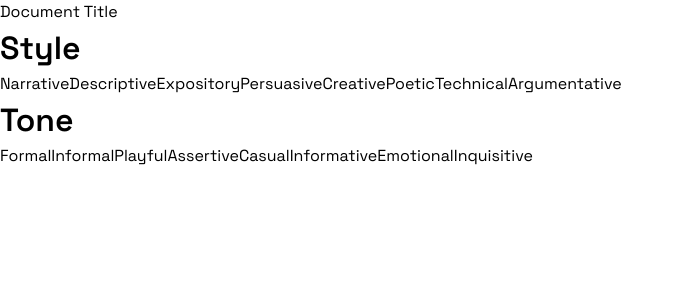
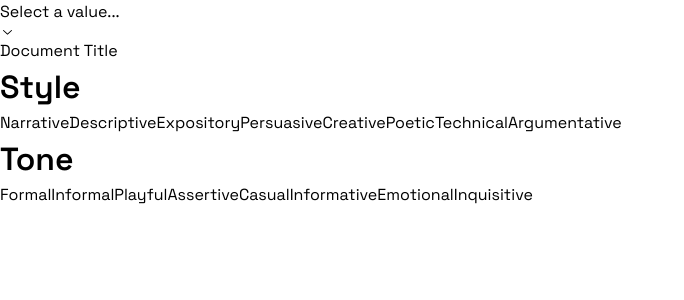
Before and after one commit to jasonxyang/scrapbook, a Next.js app: page / in a window 1280 px wide. Shown: the top 300 px of the page, without its empty margins (0-684 px from the left). Built offline with nearby package versions, Linux system fonts and the light colour scheme.

Commit message:
chore: add document type select

```diff
--- /dev/null
+++ b/components/DocumentTypeSelect.tsx
@@ -0,0 +1,28 @@
+import { DOCUMENT_TYPES } from "@/types";
+import { memo, useMemo } from "react";
+import Select, { SelectItemProps } from "./generic/Select";
+import { useRecoilState } from "recoil";
+import documentTypeAtom from "@/recoil/documentType";
+
+const DocumentTypeSelect = () => {
+  const [currentDocumentType, setCurrentDocumentType] =
+    useRecoilState(documentTypeAtom);
+  const items = useMemo((): SelectItemProps[] => {
+    return DOCUMENT_TYPES.map((documentType) => {
+      return {
+        value: documentType,
+        label: documentType,
+      };
+    });
+  }, []);
+  return (
+    <Select
+      value={currentDocumentType as string}
+      onValueChange={setCurrentDocumentType as (value: string) => void}
+      items={items}
+      itemType="item"
+    />
+  );
+};
+
+export default memo(DocumentTypeSelect);
--- a/components/generic/Checkbox.tsx
+++ b/components/generic/Checkbox.tsx
@@ -1,4 +1,5 @@
 import { Root, Indicator } from "@radix-ui/react-checkbox";
+import { CheckIcon } from "@radix-ui/react-icons";
 import { memo } from "react";
 
 type CheckboxProps = {
@@ -19,7 +20,9 @@ const Checkbox = ({
       onCheckedChange={onCheckedChange}
       defaultChecked={defaultChecked}
     >
-      <Indicator />
+      <Indicator>
+        <CheckIcon />
+      </Indicator>
       {label && <span>{label}</span>}
     </Root>
   );
--- a/components/generic/Input.tsx
+++ b/components/generic/Input.tsx
@@ -1,6 +1,5 @@
 import {
   ChangeEvent,
-  ChangeEventHandler,
   InputHTMLAttributes,
   forwardRef,
   memo,
@@ -10,17 +9,19 @@ import {
 type TextInputProps = {
   value: string;
   onValueChange: (value: string) => void;
+  placeholder?: InputHTMLAttributes<HTMLInputElement>["placeholder"];
   required?: InputHTMLAttributes<HTMLInputElement>["required"];
 };
 export const TextInput = memo(
   forwardRef<HTMLInputElement, TextInputProps>(
-    ({ required, value, onValueChange }, ref) => {
+    ({ required, value, onValueChange, placeholder }, ref) => {
       const handleOnChange = useCallback((e: ChangeEvent<HTMLInputElement>) => {
         onValueChange(e.currentTarget.value);
       }, []);
 
       return (
         <input
+          placeholder=""
           value={value}
           onChange={handleOnChange}
           type="text"
--- /dev/null
+++ b/components/generic/Select.tsx
@@ -0,0 +1,114 @@
+import { forwardRef, memo, useCallback } from "react";
+import {
+  Content,
+  Group,
+  Icon,
+  Item,
+  ItemIndicator,
+  ItemText,
+  Label,
+  Portal,
+  Root,
+  ScrollUpButton,
+  Trigger,
+  Value,
+  Viewport,
+} from "@radix-ui/react-select";
+import {
+  CheckIcon,
+  ChevronDownIcon,
+  ChevronUpIcon,
+} from "@radix-ui/react-icons";
+
+type SelectProps = {
+  defaultValue?: string;
+  value: string;
+  onValueChange: (value: string) => void;
+  placeholder?: string;
+} & (
+  | {
+      items: SelectItemGroupProps[];
+      itemType: "group";
+    }
+  | {
+      items: SelectItemProps[];
+      itemType: "item";
+    }
+);
+
+export const Select = ({
+  items,
+  defaultValue,
+  value,
+  onValueChange,
+  itemType,
+  placeholder,
+}: SelectProps) => {
+  const renderContent = useCallback(() => {
+    if (itemType === "group")
+      return items.map((itemGroupProps) => (
+        <SelectItemGroup key={itemGroupProps.label} {...itemGroupProps} />
+      ));
+    return items.map((itemProps) => (
+      <SelectItem key={itemProps.label} {...itemProps} />
+    ));
+  }, []);
+  return (
+    <Root
+      value={value}
+      defaultValue={defaultValue}
+      onValueChange={onValueChange}
+    >
+      <Trigger>
+        <Value placeholder={placeholder ?? "Select a value..."} />
+        <Icon>
+          <ChevronDownIcon />
+        </Icon>
+      </Trigger>
+      <Portal>
+        <Content>
+          <ScrollUpButton>
+            <ChevronUpIcon />
+          </ScrollUpButton>
+          <Viewport>{renderContent()}</Viewport>
+        </Content>
+      </Portal>
+    </Root>
+  );
+};
+
+export type SelectItemProps = {
+  value: string;
+  label: string;
+};
+const SelectItem = memo(
+  forwardRef<HTMLDivElement, SelectItemProps>(({ value, label }, ref) => {
+    return (
+      <Item value={value} ref={ref}>
+        <ItemText>{label}</ItemText>
+        <ItemIndicator className="SelectItemIndicator">
+          <CheckIcon />
+        </ItemIndicator>
+      </Item>
+    );
+  })
+);
+
+export type SelectItemGroupProps = {
+  label: string;
+  items: SelectItemProps[];
+};
+const SelectItemGroup = memo(
+  forwardRef<HTMLDivElement, SelectItemGroupProps>(({ label, items }, ref) => {
+    return (
+      <Group ref={ref}>
+        <Label>{label}</Label>
+        {items.map((itemProps) => (
+          <SelectItem key={itemProps.value} {...itemProps}></SelectItem>
+        ))}
+      </Group>
+    );
+  })
+);
+
+export default memo(Select);
--- a/package.json
+++ b/package.json
@@ -10,6 +10,8 @@
   },
   "dependencies": {
     "@radix-ui/react-checkbox": "^1.0.4",
+    "@radix-ui/react-icons": "^1.3.0",
+    "@radix-ui/react-select": "^2.0.0",
     "classnames": "^2.5.1",
     "next": "14.1.4",
     "node": "^21.7.1",
--- a/pages/index.tsx
+++ b/pages/index.tsx
@@ -1,3 +1,4 @@
+import DocumentTypeSelect from "@/components/DocumentTypeSelect";
 import DocumentTitleInput from "@/components/DocumentTitleInput";
 import StyleCheckboxGroup from "@/components/StyleCheckboxGroup";
 import ToneCheckboxGroup from "@/components/ToneCheckboxGroup";
@@ -8,6 +9,7 @@ export default function Home() {
   return (
     <>
       <main className={classNames(spaceGrotesk.variable, spaceMono.variable)}>
+        <DocumentTypeSelect />
         <DocumentTitleInput />
         <h2>Style</h2>
         <StyleCheckboxGroup />
```
Also changed, not shown: 1 other file (tests, documents, lock files or other folders).
